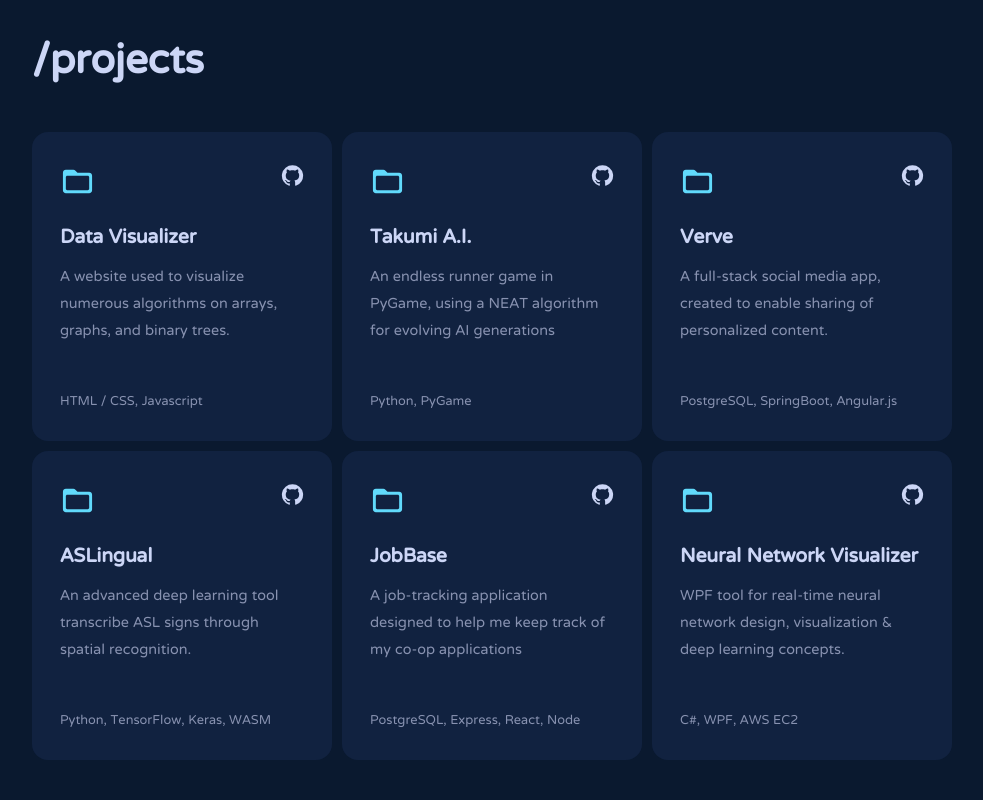
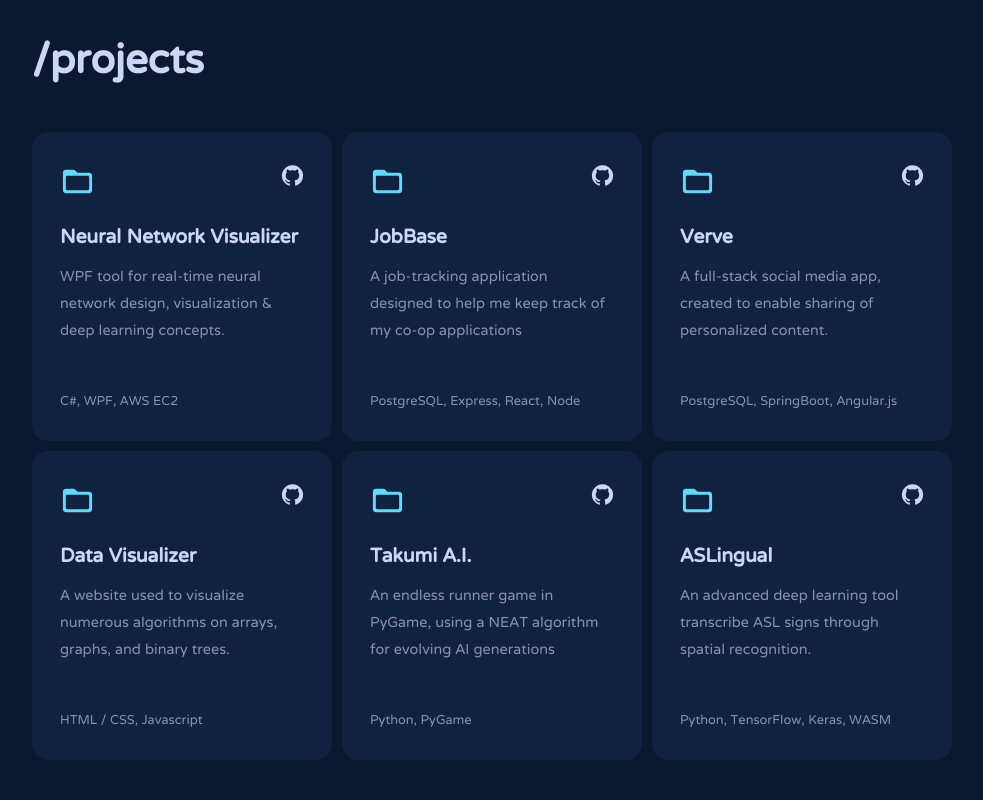
Before and after one commit to wxlkda/realport, a React (Create React App) app: page / in a window 1280 px wide. Shown: the part 1400-2200 px from the top of the page, without its empty margins (160-1143 px from the left). Built offline with nearby package versions, Linux system fonts and the light colour scheme.

Commit message:
Changed order for projects

```diff
--- a/src/js/Projects.js
+++ b/src/js/Projects.js
@@ -13,45 +13,41 @@ function Projects() {
 
     const projectsRef = useNav("projects");
     const projectsList = {
+      "Neural Network Visualizer": {
+          desc: "WPF tool for real-time neural network design, visualization & deep learning concepts.",
+          techStack: "C#, WPF, AWS EC2",
+          link: "https://github.com/wxlkda/neural-network",
+          open: ""
+      },
+      "JobBase": {
+          desc: "A job-tracking application designed to help me keep track of my co-op applications",
+          techStack: "PostgreSQL, Express, React, Node",
+          link: "https://github.com/wxlkda/jobbase",
+          open: ""
+      },
+      "Verve": {
+          desc: "A full-stack social media app, created to enable sharing of personalized content.",
+          techStack: "PostgreSQL, SpringBoot, Angular.js",
+          link: "https://github.com/wxlkda/verve",
+          open: ""
+      },
       "Data Visualizer": {
-          desc:
-          "A website used to visualize numerous algorithms on arrays, graphs, and binary trees.",
+          desc: "A website used to visualize numerous algorithms on arrays, graphs, and binary trees.",
           techStack: "HTML / CSS, Javascript",
           link: "https://github.com/wxlkda/datavis",
           open: ""
       },
       "Takumi A.I.": {
-          desc:
-          "An endless runner game in PyGame, using a NEAT algorithm for evolving AI generations",
+          desc: "An endless runner game in PyGame, using a NEAT algorithm for evolving AI generations",
           techStack: "Python, PyGame",
           link: "https://github.com/wxlkda/TakumiAI",
           open: ""
       },
-        "Verve": {
-          desc:
-          "A full-stack social media app, created to enable sharing of personalized content.",
-          techStack: "PostgreSQL, SpringBoot, Angular.js",
-          link: "https://github.com/wxlkda/verve",
-          open: ""
-        },
       "ASLingual": {
-          desc:
-          "An advanced deep learning tool transcribe ASL signs through spatial recognition.",
+          desc: "An advanced deep learning tool transcribe ASL signs through spatial recognition.",
           techStack: "Python, TensorFlow, Keras, WASM",
           link: "https://github.com/wxlkda/aslingual",
           open: ""
-        },
-        "JobBase": {
-          desc:
-          "A job-tracking application designed to help me keep track of my co-op applications",
-          techStack: "PostgreSQL, Express, React, Node",
-          link: "https://github.com/wxlkda/jobbase"
-        },
-        "Neural Network Visualizer": {
-          desc:
-          "WPF tool for real-time neural network design, visualization & deep learning concepts.",
-          techStack: "C#, WPF, AWS EC2",
-          link: "https://github.com/wxlkda/neural-network"
       }
   };
     return (
```
Lines whose indentation alone changed are shown as unchanged.
